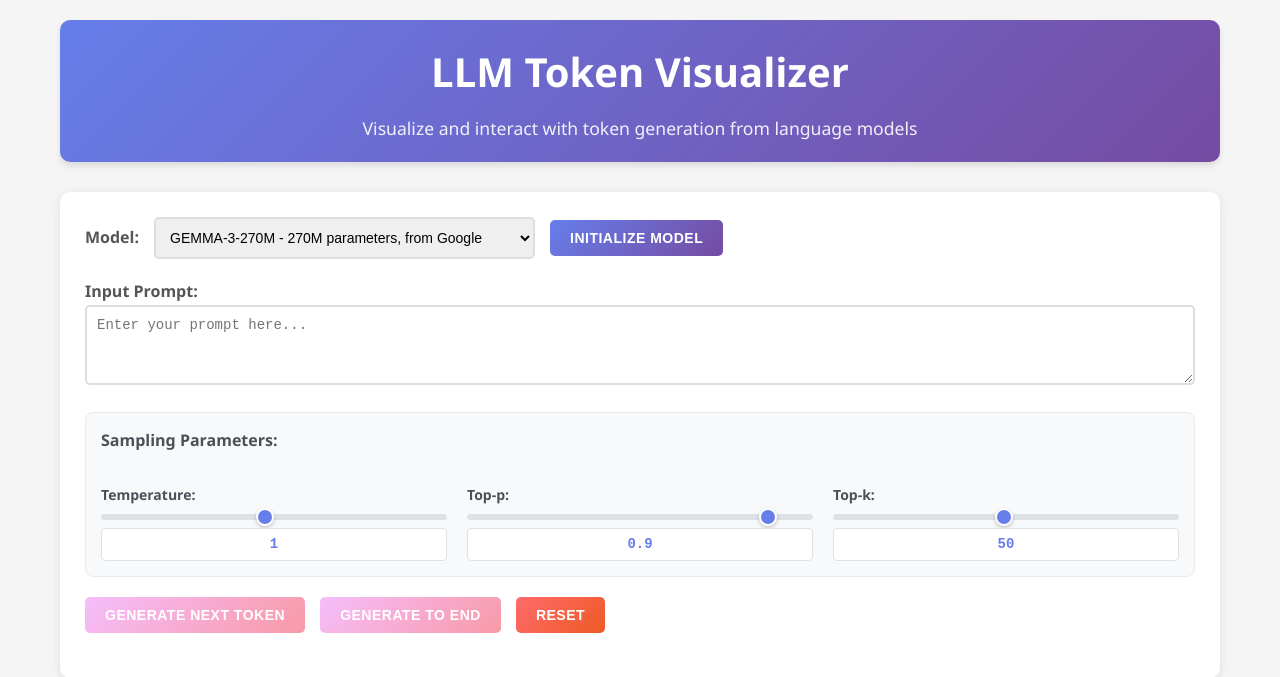
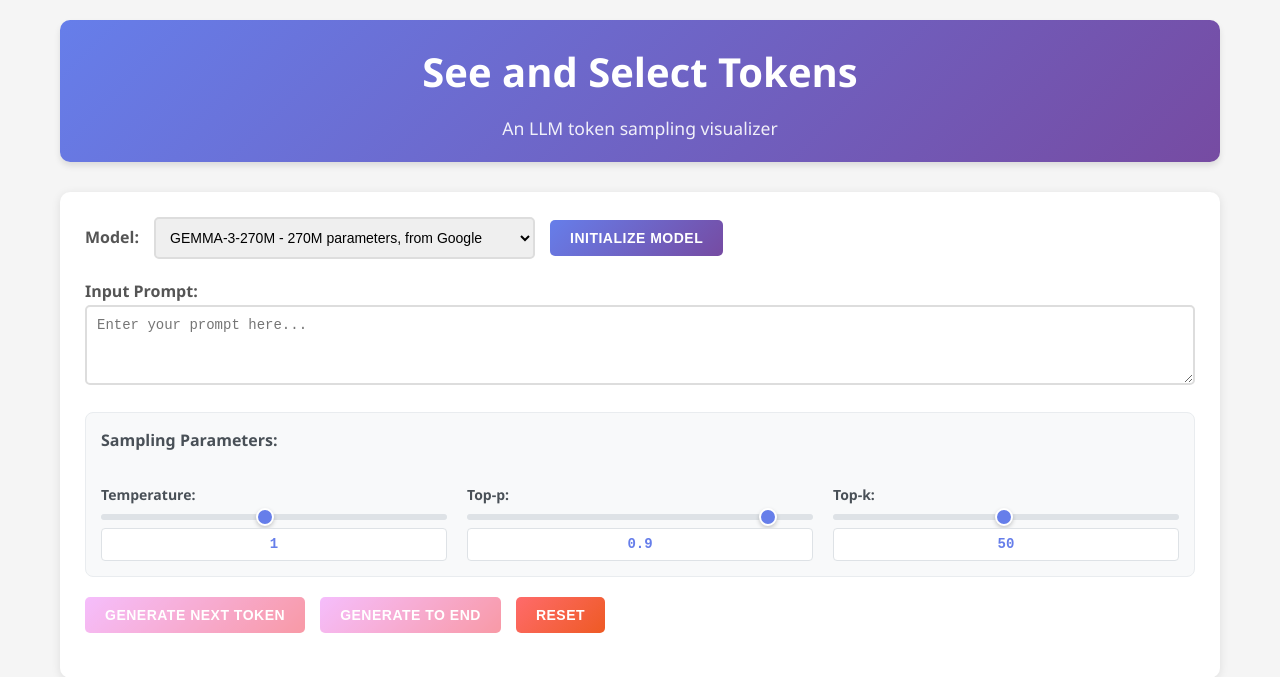
Before and after one commit to rdb64-hobbies/see_and_select_tokens, a Flask app: page / in a window 1280 px wide. Shown: the top 677 px of the page. Run offline with Flask 3, Linux system fonts and the light colour scheme.

Commit message:
Changed title.

```diff
--- a/pyproject.toml
+++ b/pyproject.toml
@@ -1,6 +1,6 @@
 [project]
 name = "see-and-select-tokens"
-version = "0.1.6"
+version = "0.1.7"
 description = "Web application for visualizing and selecting LLM tokens"
 readme = "README.md"
 requires-python = ">=3.13"
--- a/templates/index.html
+++ b/templates/index.html
@@ -3,14 +3,14 @@
 <head>
     <meta charset="UTF-8">
     <meta name="viewport" content="width=device-width, initial-scale=1.0">
-    <title>LLM Token Visualizer</title>
+    <title>See and Select Tokens</title>
     <link rel="stylesheet" href="{{ url_for('static', filename='css/style.css') }}">
 </head>
 <body>
     <div class="container">
         <header>
-            <h1>LLM Token Visualizer</h1>
-            <p>Visualize and interact with token generation from language models</p>
+            <h1>See and Select Tokens</h1>
+            <p>An LLM token sampling visualizer</p>
         </header>
 
         <div class="controls">
```
Also changed, not shown: README.md, 1 other file.
